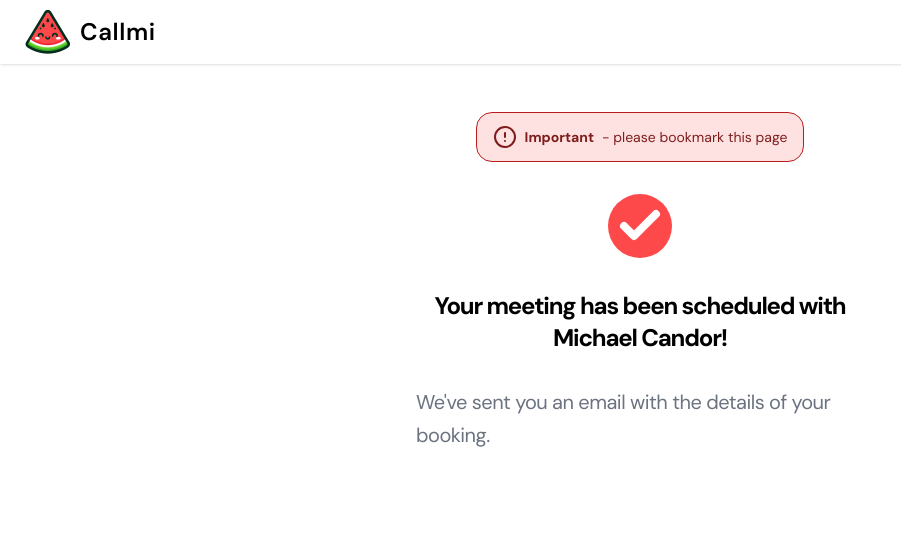
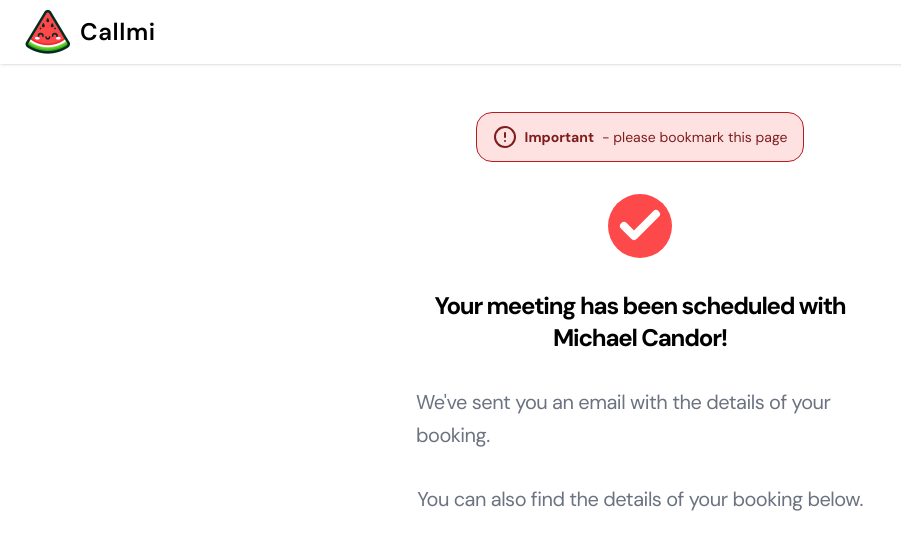
Before and after one commit to Callmi-org/callmi, a Next.js app: page /expert/1/book/success in a window 1280 px wide. Shown: the top 550 px of the page, without its empty margins (0-901 px from the left). Built offline with nearby package versions, Linux system fonts and the light colour scheme; no server answers.

Commit message:
test commit for vercel preview deployment

```diff
--- a/src/app/(root)/(users)/expert/[userId]/book/success/page.tsx
+++ b/src/app/(root)/(users)/expert/[userId]/book/success/page.tsx
@@ -16,6 +16,9 @@ export default function BookingSuccess() {
           <p className='text-gray-500'>
             We&apos;ve sent you an email with the details of your booking.
           </p>
+          <p className='text-gray-500'>
+            You can also find the details of your booking below.
+          </p>
         </div>
       </div>
     </main>
```
Also changed, not shown: 1 other file (tests, documents, lock files or other folders).
